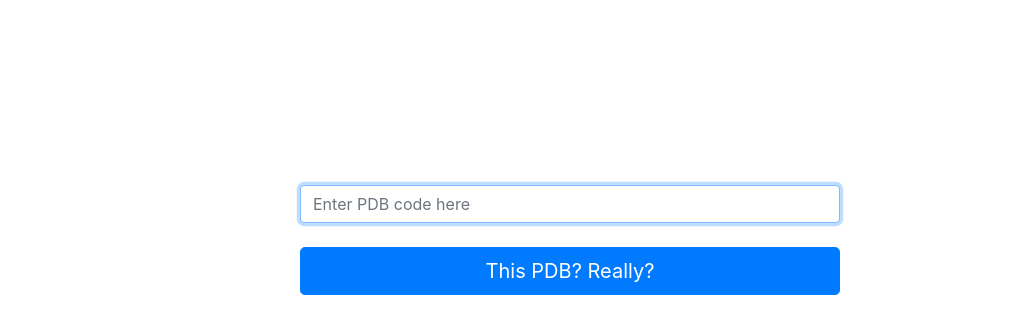
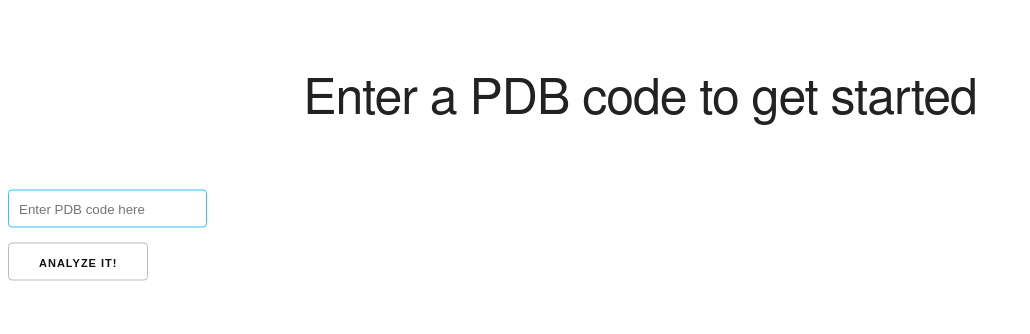
Before and after one commit to swails/chatgpdb, a Django app: template chat/templates/chat/index.html in a window 1280 px wide. Shown: the top 334 px of the page, without its empty margins (0-1030 px from the left). Run offline with Django 4.2, Linux system fonts and the light colour scheme; the template is opened without the code that fills it, so the values that code supplies are empty; some libraries are stand-ins or nearby versions.

Commit message:
Add css file

```diff
--- /dev/null
+++ b/chat/static/chat/css/style.css
@@ -0,0 +1,469 @@
+/*
+* Skeleton V2.0.4
+* Copyright 2014, Dave Gamache
+* www.getskeleton.com
+* Free to use under the MIT license.
+* http://www.opensource.org/licenses/mit-license.php
+* 12/29/2014
+*/
+
+
+/* Table of contents
+––––––––––––––––––––––––––––––––––––––––––––––––––
+- Grid
+- Base Styles
+- Typography
+- Links
+- Buttons
+- Forms
+- Lists
+- Code
+- Tables
+- Spacing
+- Utilities
+- Clearing
+- Media Queries
+*/
+
+/* Style the links inside the navigation bar */
+.topnav a {
+    float: left;
+    color: #f2f2f2;
+    text-align: center;
+    padding: 14px 16px;
+    text-decoration: none;
+    font-size: 17px;
+  }
+
+  /* Change the color of links on hover */
+  .topnav a:hover {
+    background-color: #ddd;
+    color: black;
+  }
+
+  /* Grid
+  –––––––––––––––––––––––––––––––––––––––––––––––––– */
+  .container {
+    position: relative;
+    width: 100%;
+    max-width: 960px;
+    margin: 0 auto;
+    padding: 0 20px;
+    box-sizing: border-box; }
+  .column,
+  .columns {
+    width: 100%;
+    float: left;
+    box-sizing: border-box; }
+
+  /* For devices larger than 400px */
+  @media (min-width: 400px) {
+    .container {
+      width: 85%;
+      padding: 0; }
+  }
+
+  /* For devices larger than 550px */
+  @media (min-width: 550px) {
+    .container {
+      width: 80%; }
+    .column,
+    .columns {
+      margin-left: 4%; }
+    .column:first-child,
+    .columns:first-child {
+      margin-left: 0; }
+
+    .one.column,
+    .one.columns                    { width: 4.66666666667%; }
+    .two.columns                    { width: 13.3333333333%; }
+    .three.columns                  { width: 22%;            }
+    .four.columns                   { width: 30.6666666667%; }
+    .five.columns                   { width: 39.3333333333%; }
+    .six.columns                    { width: 48%;            }
+    .seven.columns                  { width: 56.6666666667%; }
+    .eight.columns                  { width: 65.3333333333%; }
+    .nine.columns                   { width: 74.0%;          }
+    .ten.columns                    { width: 82.6666666667%; }
+    .eleven.columns                 { width: 91.3333333333%; }
+    .twelve.columns                 { width: 100%; margin-left: 0; }
+
+    .one-third.column               { width: 30.6666666667%; }
+    .two-thirds.column              { width: 65.3333333333%; }
+
+    .one-half.column                { width: 48%; }
+
+    /* Offsets */
+    .offset-by-one.column,
+    .offset-by-one.columns          { margin-left: 8.66666666667%; }
+    .offset-by-two.column,
+    .offset-by-two.columns          { margin-left: 17.3333333333%; }
+    .offset-by-three.column,
+    .offset-by-three.columns        { margin-left: 26%;            }
+    .offset-by-four.column,
+    .offset-by-four.columns         { margin-left: 34.6666666667%; }
+    .offset-by-five.column,
+    .offset-by-five.columns         { margin-left: 43.3333333333%; }
+    .offset-by-six.column,
+    .offset-by-six.columns          { margin-left: 52%;            }
+    .offset-by-seven.column,
+    .offset-by-seven.columns        { margin-left: 60.6666666667%; }
+    .offset-by-eight.column,
+    .offset-by-eight.columns        { margin-left: 69.3333333333%; }
+    .offset-by-nine.column,
+    .offset-by-nine.columns         { margin-left: 78.0%;          }
+    .offset-by-ten.column,
+    .offset-by-ten.columns          { margin-left: 86.6666666667%; }
+    .offset-by-eleven.column,
+    .offset-by-eleven.columns       { margin-left: 95.3333333333%; }
+
+    .offset-by-one-third.column,
+    .offset-by-one-third.columns    { margin-left: 34.6666666667%; }
+    .offset-by-two-thirds.column,
+    .offset-by-two-thirds.columns   { margin-left: 69.3333333333%; }
+
+    .offset-by-one-half.column,
+    .offset-by-one-half.columns     { margin-left: 52%; }
+
+  }
+
+
+  /* Base Styles
+  –––––––––––––––––––––––––––––––––––––––––––––––––– */
+  /* NOTE
+  html is set to 62.5% so that all the REM measurements throughout Skeleton
+  are based on 10px sizing. So basically 1.5rem = 15px :) */
+  html {
+    font-size: 62.5%; }
+  body {
+    font-size: 1.5em; /* currently ems cause chrome bug misinterpreting rems on body element */
+    line-height: 1.6;
+    font-weight: 400;
+    font-family: "Raleway", "HelveticaNeue", "Helvetica Neue", Helvetica, Arial, sans-serif;
+    color: #222; }
+
+  .centered {
+    text-align: center;
+  }
+  .topspaced {
+    margin-top: 5%;
+  }
+
+
+  /* Typography
+  –––––––––––––––––––––––––––––––––––––––––––––––––– */
+  h1, h2, h3, h4, h5, h6 {
+    margin-top: 0;
+    margin-bottom: 2rem;
+    font-weight: 300; }
+  h1 { font-size: 4.0rem; line-height: 1.2;  letter-spacing: -.1rem;}
+  h2 { font-size: 3.6rem; line-height: 1.25; letter-spacing: -.1rem; }
+  h3 { font-size: 3.0rem; line-height: 1.3;  letter-spacing: -.1rem; }
+  h4 { font-size: 2.4rem; line-height: 1.35; letter-spacing: -.08rem; }
+  h5 { font-size: 1.8rem; line-height: 1.5;  letter-spacing: -.05rem; }
+  h6 { font-size: 1.5rem; line-height: 1.6;  letter-spacing: 0; }
+
+  /* Larger than phablet */
+  @media (min-width: 550px) {
+    h1 { font-size: 5.0rem; }
+    h2 { font-size: 4.2rem; }
+    h3 { font-size: 3.6rem; }
+    h4 { font-size: 3.0rem; }
+    h5 { font-size: 2.4rem; }
+    h6 { font-size: 1.5rem; }
+  }
+
+  p {
+    margin-top: 0; }
+
+
+  /* Links
+  –––––––––––––––––––––––––––––––––––––––––––––––––– */
+  a {
+    color: #114408; }
+  a:hover {
+    color: #114408; }
+
+
+  /* Buttons
+  –––––––––––––––––––––––––––––––––––––––––––––––––– */
+  .button,
+  button,
+  input[type="submit"],
+  input[type="reset"],
+  input[type="button"] {
+    display: inline-block;
+    height: 38px;
+    padding: 0 30px;
+    color: #111;
+    text-align: center;
+    font-size: 11px;
+    font-weight: 600;
+    line-height: 38px;
+    letter-spacing: .1rem;
+    text-transform: uppercase;
+    text-decoration: none;
+    white-space: nowrap;
+    background-color: transparent;
+    border-radius: 4px;
+    border: 1px solid #bbb;
+    cursor: pointer;
+    box-sizing: border-box; }
+  .button:hover,
+  button:hover,
+  input[type="submit"]:hover,
+  input[type="reset"]:hover,
+  input[type="button"]:hover,
+  .button:focus,
+  button:focus,
+  input[type="submit"]:focus,
+  input[type="reset"]:focus,
+  input[type="button"]:focus {
+    color: #333;
+    border-color: #888;
+    outline: 0; }
+  .button.button-primary,
+  button.button-primary,
+  input[type="submit"].button-primary,
+  input[type="reset"].button-primary,
+  input[type="button"].button-primary {
+    color: #FFF;
+    background-color: #114408;
+    border-color: #114408; }
+  .button.button-primary:hover,
+  button.button-primary:hover,
+  input[type="submit"].button-primary:hover,
+  input[type="reset"].button-primary:hover,
+  input[type="button"].button-primary:hover,
+  .button.button-primary:focus,
+  button.button-primary:focus,
+  input[type="submit"].button-primary:focus,
+  input[type="reset"].button-primary:focus,
+  input[type="button"].button-primary:focus {
+    color: #FFF;
+    background-color: #114408;
+    border-color: #114408; }
+
+
+  /* Forms
+  –––––––––––––––––––––––––––––––––––––––––––––––––– */
+  input[type="email"],
+  input[type="number"],
+  input[type="search"],
+  input[type="text"],
+  input[type="tel"],
+  input[type="url"],
+  input[type="password"],
+  textarea,
+  select {
+    height: 38px;
+    padding: 6px 10px; /* The 6px vertically centers text on FF, ignored by Webkit */
+    background-color: #fff;
+    border: 1px solid #D1D1D1;
+    border-radius: 4px;
+    box-shadow: none;
+    box-sizing: border-box; }
+  /* Removes awkward default styles on some inputs for iOS */
+  input[type="email"],
+  input[type="number"],
+  input[type="search"],
+  input[type="text"],
+  input[type="tel"],
+  input[type="url"],
+  input[type="password"],
+  textarea {
+    -webkit-appearance: none;
+       -moz-appearance: none;
+            appearance: none; }
+  textarea {
+    min-height: 65px;
+    padding-top: 6px;
+    padding-bottom: 6px; }
+  input[type="email"]:focus,
+  input[type="number"]:focus,
+  input[type="search"]:focus,
+  input[type="text"]:focus,
+  input[type="tel"]:focus,
+  input[type="url"]:focus,
+  input[type="password"]:focus,
+  textarea:focus,
+  select:focus {
+    border: 1px solid #33C3F0;
+    outline: 0; }
+  label,
+  legend {
+    display: block;
+    margin-bottom: .5rem;
+    font-weight: 600; }
+  fieldset {
+    padding: 0;
+    border-width: 0; }
+  input[type="checkbox"],
+  input[type="radio"] {
+    display: inline; }
+  label > .label-body {
+    display: inline-block;
+    margin-left: .5rem;
+    font-weight: normal; }
+
+
+  /* Lists
+  –––––––––––––––––––––––––––––––––––––––––––––––––– */
+  ul {
+    list-style: circle inside; }
+  ol {
+    list-style: decimal inside; }
+  ol, ul {
+    padding-left: 0;
+    margin-top: 0; }
+  ul ul,
+  ul ol,
+  ol ol,
+  ol ul {
+    margin: 1.5rem 0 1.5rem 3rem;
+    font-size: 90%; }
+  li {
+    margin-bottom: 1rem; }
+
+
+  /* Code
+  –––––––––––––––––––––––––––––––––––––––––––––––––– */
+  code {
+    padding: .2rem .5rem;
+    margin: 0 .2rem;
+    font-size: 90%;
+    white-space: nowrap;
+    background: #F1F1F1;
+    border: 1px solid #E1E1E1;
+    border-radius: 4px; }
+  pre > code {
+    display: block;
+    padding: 1rem 1.5rem;
+    white-space: pre; }
+
+
+  /* Tables
+  –––––––––––––––––––––––––––––––––––––––––––––––––– */
+  th,
+  td {
+    padding: 12px 15px;
+    text-align: center;
+    border-bottom: 1px solid #E1E1E1;
+    vertical-align: center;
+  }
+  th:first-child,
+  td:first-child {
+    padding-left: 0; }
+  th:last-child,
+  td:last-child {
+    padding-right: 0; }
+
+
+  /* Spacing
+  –––––––––––––––––––––––––––––––––––––––––––––––––– */
+  button,
+  .button {
+    margin-bottom: 1rem; }
+  input,
+  textarea,
+  select,
+  fieldset {
+    margin-bottom: 1.5rem;
+  }
+  pre,
+  blockquote,
+  dl,
+  figure,
+  table,
+  p,
+  ul,
+  ol,
+  form {
+    margin-bottom: 2.5rem;
+  }
+
+  .nomargin {
+    margin-top: 0rem;
+    margin-bottom: 0rem;
+    margin-left: 0rem;
+    margin-right: 0rem;
+  }
+
+  /* Utilities
+  –––––––––––––––––––––––––––––––––––––––––––––––––– */
+  .u-full-width {
+    width: 100%;
+    box-sizing: border-box; }
+  .u-max-full-width {
+    max-width: 100%;
+    box-sizing: border-box; }
+  .u-pull-right {
+    float: right; }
+  .u-pull-left {
+    float: left; }
+
+
+  /* Misc
+  –––––––––––––––––––––––––––––––––––––––––––––––––– */
+  .semitransparent {
+    background-color: rgba(255, 255, 255, 0.85);
+    opacity: 50%;
+  }
+
+  .errortext {
+    color: #8c0f0f
+  }
+
+  .successtext {
+    color: #0c2e06
+  }
+
+  hr {
+    margin-top: 3rem;
+    margin-bottom: 3.5rem;
+    border-width: 0;
+    border-top: 1px solid #E1E1E1; }
+
+  /* Clearing
+  –––––––––––––––––––––––––––––––––––––––––––––––––– */
+
+  /* Self Clearing Goodness */
+  .container:after,
+  .row:after,
+  .u-cf {
+    content: "";
+    display: table;
+    clear: both; }
+
+
+  /* Media Queries
+  –––––––––––––––––––––––––––––––––––––––––––––––––– */
+  /*
+  Note: The best way to structure the use of media queries is to create the queries
+  near the relevant code. For example, if you wanted to change the styles for buttons
+  on small devices, paste the mobile query code up in the buttons section and style it
+  there.
+  */
+
+
+  /* Larger than mobile */
+  @media (min-width: 400px) {}
+
+  /* Larger than phablet (also point when grid becomes active) */
+  @media (min-width: 550px) {}
+
+  /* Larger than tablet */
+  @media (min-width: 750px) {}
+
+  /* Larger than desktop */
+  @media (min-width: 1000px) {}
+
+  /* Larger than Desktop HD */
+  @media (min-width: 1200px) {}
+
+  /* Top-navigation bar */
+  .topnav {
+    background-color: #333;
+    overflow: hidden;
+    align-content: center;
+  }
--- a/chat/templates/chat/index.html
+++ b/chat/templates/chat/index.html
@@ -5,9 +5,12 @@
     <meta charset="utf-8"/>
     <title>ChatGPDB</title>
 
-    <!-- Bootstrap CSS -->
+    <!-- Bootstrap CSS
     <link rel="stylesheet" href="https://stackpath.bootstrapcdn.com/bootstrap/4.5.2/css/bootstrap.min.css"
         integrity="sha384-JcKb8q3iqJ61gNV9KGb8thSsNjpSL0n8PARn9HuZOnIxN0hoP+VmmDGMN5t9UJ0Z" crossorigin="anonymous">
+-->
+    {% load static %}
+    <link rel="stylesheet" href="{% static 'chat/css/style.css' %}">
 
     <style>
         .vertical-center {
@@ -26,11 +29,12 @@
 
 </head>
 <body>
+    <h1 class="centered topspaced">Enter a PDB code to get started</h1>
     <div class="container vertical-center">
         <div class="row d-flex justify-content-center">
             <div class="col-6">
-                    <input class="form-control" id="pdb-code-input" placeholder="Enter PDB code here" id="input" type="text"></br>
-                    <input class="btn btn-primary btn-lg btn-block" id="pdb-code-submit" type="button" value="This PDB? Really?">
+                    <input class="input" id="pdb-code-input" placeholder="Enter PDB code here" id="input" type="text"></br>
+                    <input class="button" id="pdb-code-submit" type="button" value="Analyze it!">
             </div>
         </div>
     </div>
--- a/chatgpdb/settings.py
+++ b/chatgpdb/settings.py
@@ -104,6 +104,10 @@ USE_TZ = True
 # https://docs.djangoproject.com/en/4.1/howto/static-files/
 
 STATIC_URL = "static/"
+STATICFILES_DIRS = [
+    BASE_DIR / "static",
+    "/var/www/static/",
+]
 
 # Default primary key field type
 # https://docs.djangoproject.com/en/4.1/ref/settings/#default-auto-field
```
